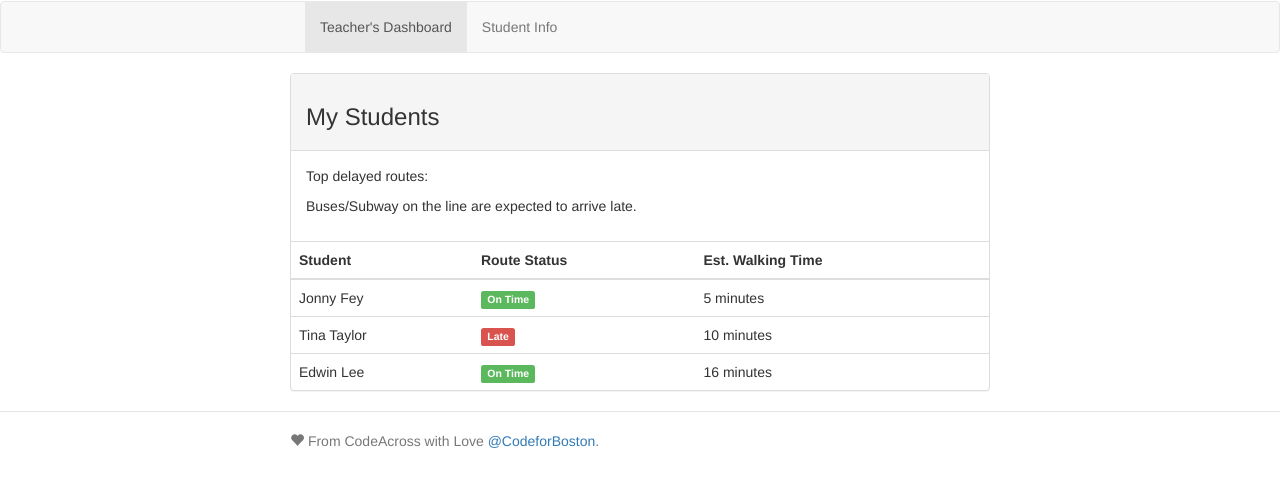
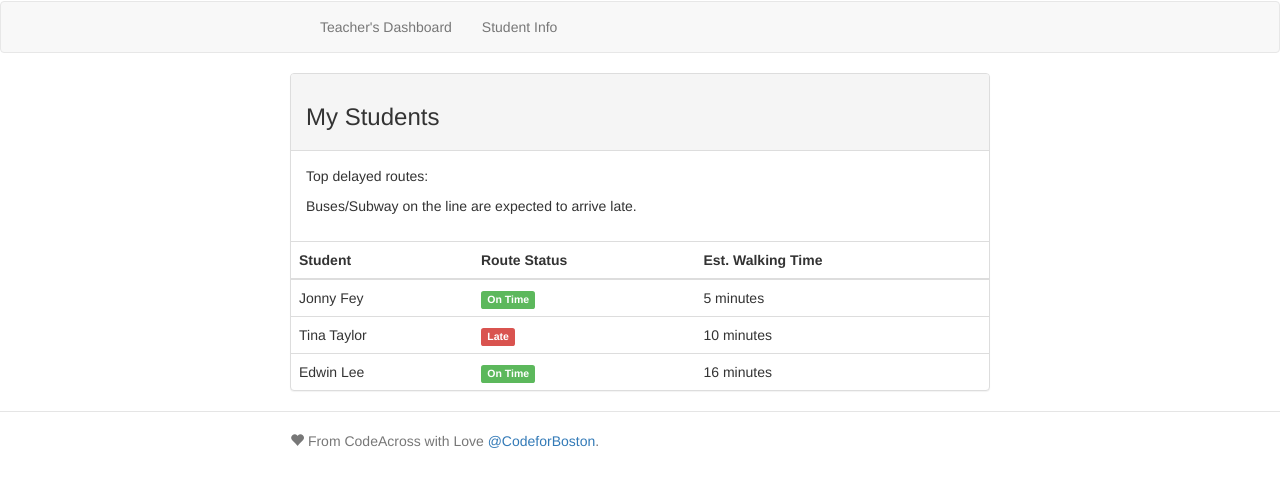
Before and after one commit to johndeyrup/dudley_late, a website: page app/index.html in a window 1280 px wide. Shown: the part 319-800 px from the top of the page. Drawn offline with nearby package versions, Linux system fonts and the light colour scheme; some packages are replaced by stand-ins of ours; files that its build step writes are made by us from their sources; no server answers.

Commit message:
merge conflicts

```diff
--- a/app/index.html
+++ b/app/index.html
@@ -30,7 +30,7 @@
         <div class="container">
           <div class="collapse navbar-collapse" id="js-navbar-collapse">
             <ul class="nav navbar-nav">
-              <li class="active"><a href="#/main">Teacher's Dashboard</a></li>
+              <li><a href="#/main">Teacher's Dashboard</a></li>
               <li><a ng-href="#/about">Student Info</a></li>
             </ul>
           </div>
```
